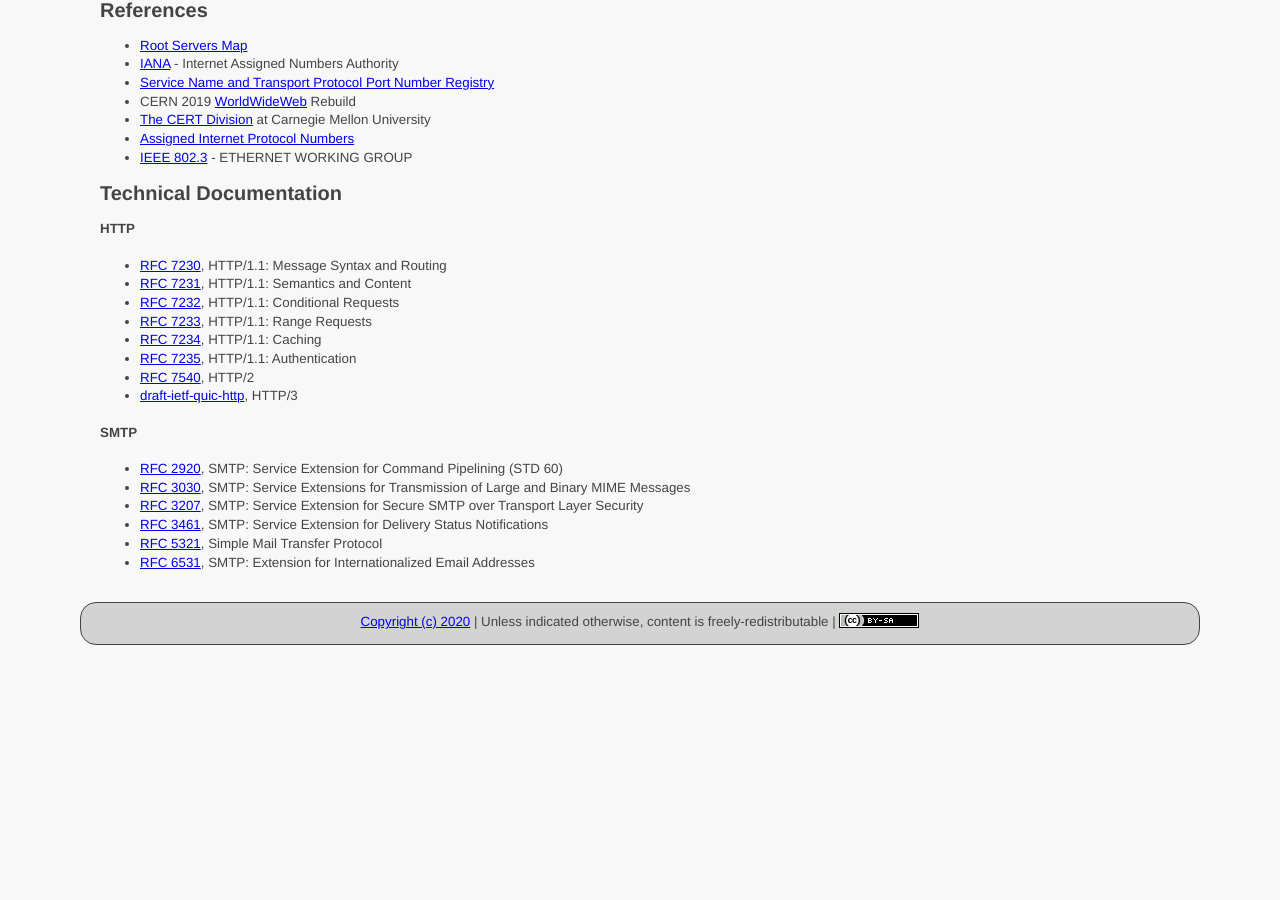
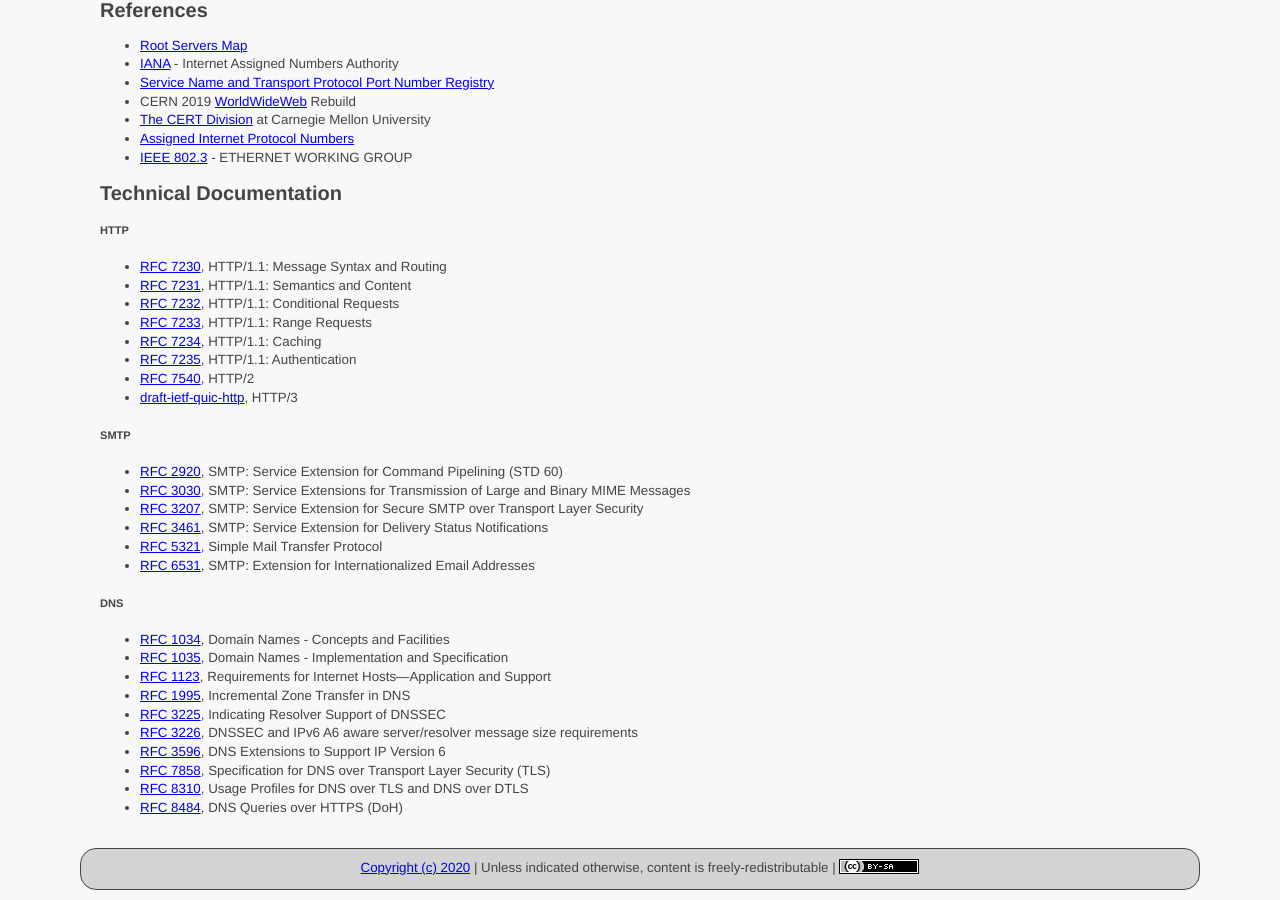
Before and after one commit to ycpcs/cs330-fall2020, a Jekyll site: the page built from resources/index.md, in a window 1280 px wide and 900 px high, scrolled down 1121 px. Built offline with Jekyll 4.4.1, drawn with Linux system fonts in a browser that asks for light colours; before the commit the page ends 1776 px from its top, so only the background shows below that.

Commit message:
update resources

```diff
--- a/resources/index.md
+++ b/resources/index.md
@@ -77,7 +77,7 @@ References
 
 Technical Documentation
 -----------------------------------
-#### HTTP
+##### HTTP
   - [RFC 7230](https://tools.ietf.org/html/rfc7230), HTTP/1.1: Message Syntax and Routing
   - [RFC 7231](https://tools.ietf.org/html/rfc7231), HTTP/1.1: Semantics and Content
   - [RFC 7232](https://tools.ietf.org/html/rfc7232), HTTP/1.1: Conditional Requests
@@ -87,10 +87,22 @@ Technical Documentation
   - [RFC 7540](https://tools.ietf.org/html/rfc7540), HTTP/2
   - [draft-ietf-quic-http](https://tools.ietf.org/html/draft-ietf-quic-http-23), HTTP/3
 
-#### SMTP
+##### SMTP
   - [RFC 2920](https://tools.ietf.org/html/rfc2920), SMTP: Service Extension for Command Pipelining (STD 60)
   - [RFC 3030](https://tools.ietf.org/html/rfc3030), SMTP: Service Extensions for Transmission of Large and Binary MIME Messages
   - [RFC 3207](https://tools.ietf.org/html/rfc3207), SMTP: Service Extension for Secure SMTP over Transport Layer Security
   - [RFC 3461](https://tools.ietf.org/html/rfc3461), SMTP: Service Extension for Delivery Status Notifications
   - [RFC 5321](https://tools.ietf.org/html/rfc5321), Simple Mail Transfer Protocol
   - [RFC 6531](https://tools.ietf.org/html/rfc6531), SMTP: Extension for Internationalized Email Addresses
+
+##### DNS
+  - [RFC 1034](https://tools.ietf.org/html/rfc1034), Domain Names - Concepts and Facilities
+  - [RFC 1035](https://tools.ietf.org/html/rfc1035), Domain Names - Implementation and Specification
+  - [RFC 1123](https://tools.ietf.org/html/rfc1123), Requirements for Internet Hosts—Application and Support
+  - [RFC 1995](https://tools.ietf.org/html/rfc1995), Incremental Zone Transfer in DNS
+  - [RFC 3225](https://tools.ietf.org/html/rfc3225), Indicating Resolver Support of DNSSEC
+  - [RFC 3226](https://tools.ietf.org/html/rfc3226), DNSSEC and IPv6 A6 aware server/resolver message size requirements
+  - [RFC 3596](https://tools.ietf.org/html/rfc3596), DNS Extensions to Support IP Version 6
+  - [RFC 7858](https://tools.ietf.org/html/rfc7858), Specification for DNS over Transport Layer Security (TLS)
+  - [RFC 8310](https://tools.ietf.org/html/rfc8310), Usage Profiles for DNS over TLS and DNS over DTLS
+  - [RFC 8484](https://tools.ietf.org/html/rfc8484), DNS Queries over HTTPS (DoH)
```
Also changed, not shown: labs/index.md (+1 -0 lines), schedule/index.md (+1 -0 lines), 1 other file.
